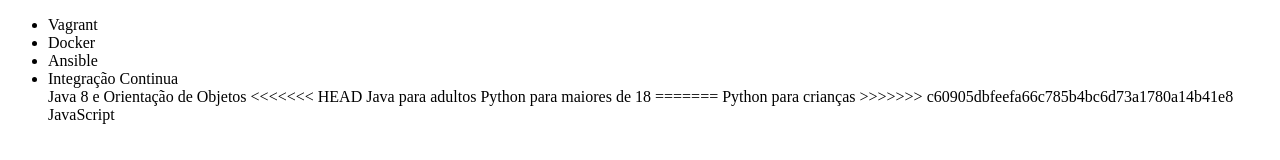
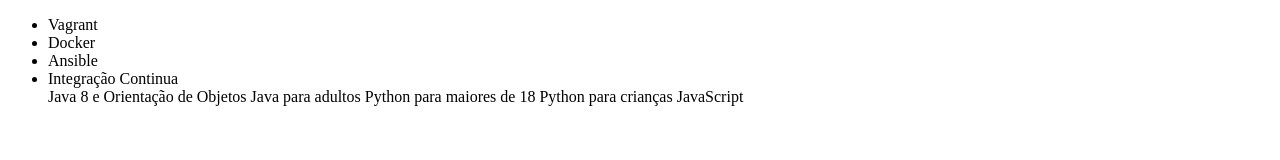
Before and after one commit to Manuel-fulo/primeiro-git, a plain HTML site: page Index.html in a window 1280 px wide. Drawn offline with Linux system fonts and the light colour scheme.

Commit message:
Corrigindo o problema de conflito

```diff
--- a/Index.html
+++ b/Index.html
@@ -11,12 +11,9 @@
         <li>Ansible</li>
         <li>Integração Continua</li>
         <l1>Java 8 e Orientação de Objetos</l1>
-<<<<<<< HEAD
         <l1>Java para adultos</l1>
         <l1>Python para maiores de 18</l1>
-=======
         <l1>Python para crianças</l1>
->>>>>>> c60905dbfeefa66c785b4bc6d73a1780a14b41e8
         <l1>JavaScript</l1>
     </ul>
 </body>
```
Also changed, not shown: 1 other file.
